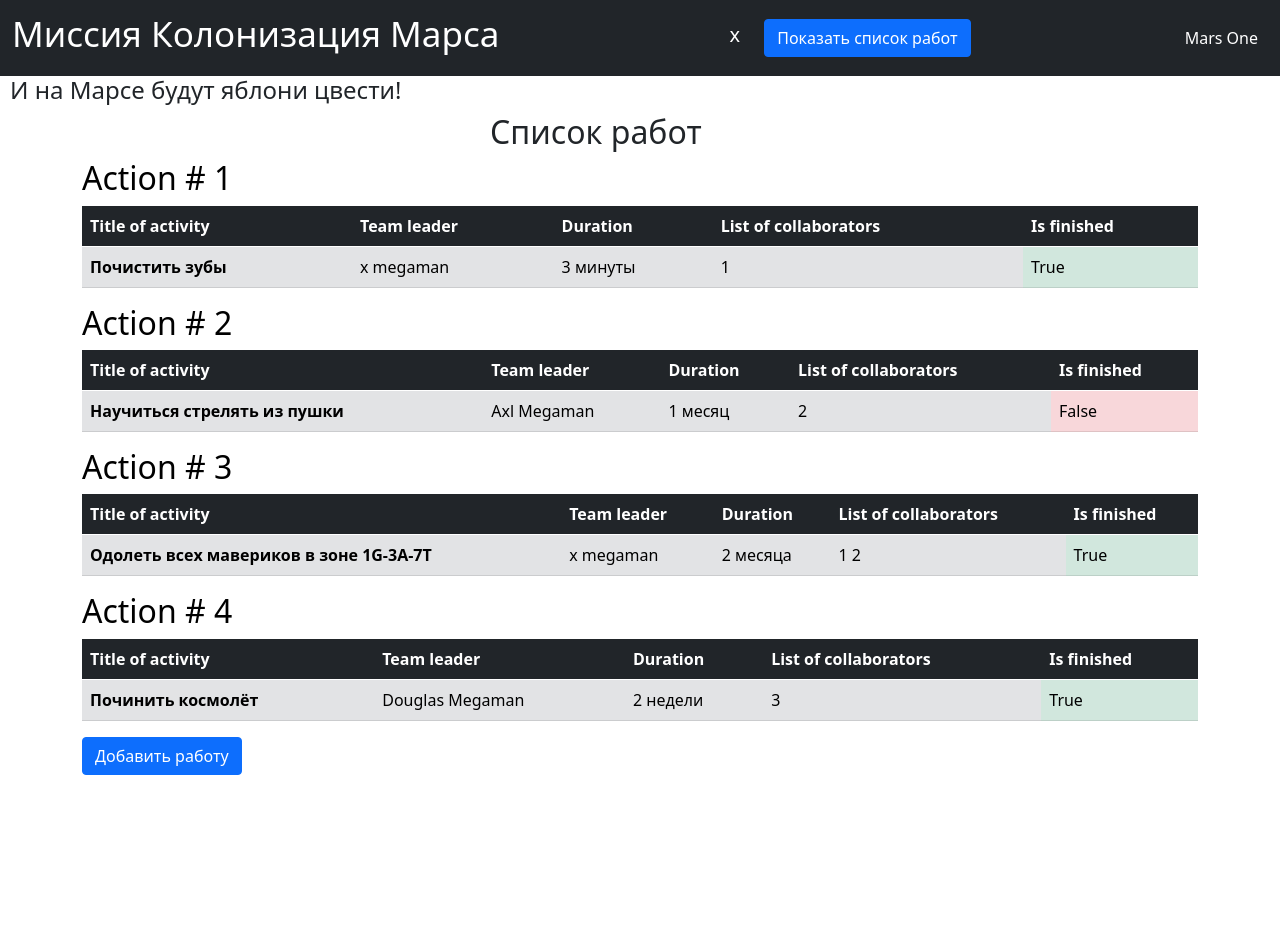
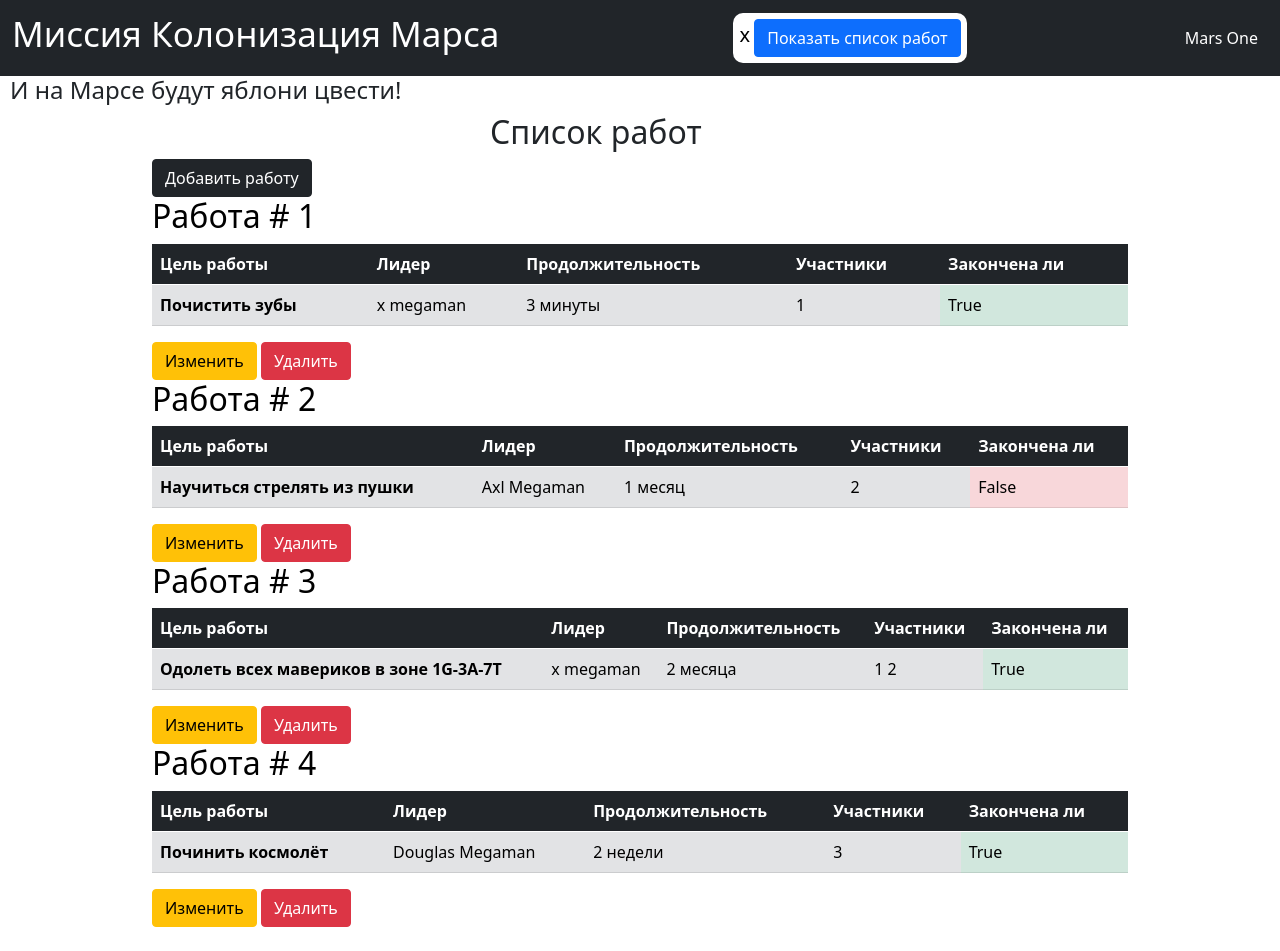
Before and after one commit to PereverzevIvan/WEB_Yandex_Liceum, a Flask app: page /get_jobs in a window 1280 px wide. Before the commit the page ends 775 px from the top, so only its background shows below. Run offline with Flask 2, Linux system fonts and the light colour scheme; a user stored in the database is signed in; data comes from the database, SQL or seed files in the repository; both versions use the stored data as it was after the commit.

Commit message:
Готовое приложение

```diff
--- a/sqlalchemy_1/main.py
+++ b/sqlalchemy_1/main.py
@@ -1,4 +1,4 @@
-from flask import Flask, render_template, url_for
+from flask import Flask, render_template, url_for, request, abort
 from werkzeug.utils import redirect
 from data import db_session
 from data.users import User
@@ -23,7 +23,7 @@ def load_user(user_id):
 
 @app.route('/')
 def index():
-    return render_template('base.html')
+    return render_template('base.html', title='Главная')
 
 
 @app.route('/logout')
@@ -55,7 +55,7 @@ def get_jobs():
     db_sess = db_session.create_session()
     jobs = db_sess.query(Jobs).all()
     users = [f'{i.name} {i.surname}' for i in db_sess.query(User).all()]
-    return render_template('Список работ.html', jobs=jobs, users=users)
+    return render_template('Список работ.html', jobs=jobs, users=users, title='Список работ')
 
 
 @app.route('/add_job', methods=['GET', 'POST'])
@@ -71,8 +71,59 @@ def add_job():
         job.is_finished = form.is_finished.data
         db_sess.add(job)
         db_sess.commit()
-        return redirect("/")
+        return redirect("/get_jobs")
     return render_template('add_job_form.html', title='Добавление работы', form=form)
+
+
+@app.route('/edit_job/<int:id>', methods=['GET', 'POST'])
+@login_required
+def edit_news(id):
+    form = AddJobForm()
+    if request.method == "GET":
+        db_sess = db_session.create_session()
+        jobs = db_sess.query(Jobs).filter(
+            (Jobs.id == id), (Jobs.user == current_user) | (current_user.id == 1)).first()
+        if jobs:
+            form.job.data = jobs.job
+            form.work_size.data = jobs.work_size
+            form.collaborators.data = jobs.collaborators
+            form.team_leader.data = jobs.team_leader
+            form.is_finished.data = jobs.is_finished
+        else:
+            abort(404)
+    if form.validate_on_submit():
+        db_sess = db_session.create_session()
+        job = db_sess.query(Jobs).filter(
+            (Jobs.id == id), (Jobs.user == current_user) | (current_user.id == 1)).first()
+        if job:
+            job.job = form.job.data
+            job.work_size = form.work_size.data
+            job.collaborators = form.collaborators.data
+            job.team_leader = form.team_leader.data
+            job.is_finished = form.is_finished.data
+            db_sess.commit()
+            return redirect('/get_jobs')
+        else:
+            abort(404)
+    return render_template('add_job_form.html', title='Редактирование новости', form=form)
+
+
+@app.route('/jobs_delete/<int:id>', methods=['GET', 'POST'])
+@login_required
+def jobs_delete(id):
+    db_sess = db_session.create_session()
+    job = db_sess.query(Jobs).filter(
+        (Jobs.id == id), (Jobs.user == current_user) | (current_user.id == 1)).first()
+    if job:
+        db_sess.delete(job)
+        number = 1
+        for job in db_sess.query(Jobs).all():
+            job.id = number
+            number += 1
+        db_sess.commit()
+    else:
+        abort(404)
+    return redirect('/get_jobs')
 
 
 @app.route('/register', methods=['GET', 'POST'])
@@ -89,6 +140,9 @@ def register():
         user.email = form.email.data
         user.address = form.address.data
         user.set_password(form.password.data)
+        if db_sess.query(User).filter(User.email == form.email.data).all():
+            mes = 'Данный адрес электронной почты уже занят'
+            return render_template('register_form.html', title='Регистрация', form=form, message=mes)
         db_sess.add(user)
         db_sess.commit()
         return redirect("/login")
--- a/sqlalchemy_1/templates/base.html
+++ b/sqlalchemy_1/templates/base.html
@@ -2,7 +2,7 @@
 <html lang="en">
 <head>
     <meta charset="UTF-8">
-    <title>Главная</title>
+    <title>{{ title }}</title>
     <link href="https://cdn.jsdelivr.net/npm/bootstrap@5.0.0-beta2/dist/css/bootstrap.min.css" rel="stylesheet"
           integrity="sha384-BmbxuPwQa2lc/FVzBcNJ7UAyJxM6wuqIj61tLrc4wSX0szH/Ev+nYRRuWlolflfl" crossorigin="anonymous">
 </head>
@@ -11,15 +11,13 @@
     <div class="container-fluid">
         <a href="http://127.0.0.1:5000/" style="text-decoration: none"><h1 class="navbar-brand" style="font-size: 35px">
             Миссия Колонизация Марса</h1></a>
-        <div>
+        <div style="background-color: white; border-radius: 10px; max-width: 900px; height: 50px; padding: 6px">
             {% if current_user.is_authenticated %}
-            <a class="navbar-brand" href="/logout" style="margin-right: 20px">{{ current_user.name }}</a>
-            <span>
-                    <button type="button" class="btn btn-primary">
-                        <a href="http://127.0.0.1:5000/get_jobs" style="color: white; text-decoration: none;">
-                        Показать список работ</a>
-                    </button>
-                </span>
+            <a href="/logout" style="color: black; text-decoration: none; font-size: 20px">{{ current_user.name }}</a>
+            <button type="button" class="btn btn-primary" style="">
+                <a href="http://127.0.0.1:5000/get_jobs" style="color: white; text-decoration: none;">
+                    Показать список работ</a>
+            </button>
             {% else %}
             <button type="button" class="btn btn-primary"><a href="http://127.0.0.1:5000/register"
                                                              style="color: white; text-decoration: none">Регистрация</a>
@@ -30,7 +28,7 @@
             {% endif %}
         </div>
         <div class="navbar-text" style="color: white; padding-right: 10px">
-            Mars One
+            <a href="http://127.0.0.1:5000" style="text-decoration: none;">Mars One</a>
         </div>
     </div>
 </nav>
--- a/sqlalchemy_1/templates/Список работ.html
+++ b/sqlalchemy_1/templates/Список работ.html
@@ -1,18 +1,22 @@
 {% extends "base.html" %}
 
 {% block content %}
-<div class="container">
+<div class="container" style="width: 1000px">
     <h2 style="width: 300px; margin-left: auto; margin-right: auto">Список работ</h2>
+    <button type="button" class="btn btn-dark"><a href="http://127.0.0.1:5000/add_job"
+                                                  style="color: white; text-decoration: none">Добавить работу</a>
+    </button>
+    <br>
     {% for job in jobs %}
     <table class="table">
-        <h2 style="color: black">Action # {{job.id}}</h2>
+        <h2 style="color: black">Работа # {{job.id}}</h2>
         <thead>
         <tr class="table-dark">
-            <th scope="col">Title of activity</th>
-            <th scope="col">Team leader</th>
-            <th scope="col">Duration</th>
-            <th scope="col">List of collaborators</th>
-            <th scope="col">Is finished</th>
+            <th scope="col">Цель работы</th>
+            <th scope="col">Лидер</th>
+            <th scope="col">Продолжительность</th>
+            <th scope="col">Участники</th>
+            <th scope="col">Закончена ли</th>
         </tr>
         </thead>
         <tbody>
@@ -28,9 +32,18 @@
             {% endif %}
         </tr>
         </tbody>
-        {% endfor %}
     </table>
-    <button type="button" class="btn btn-primary"><a href="http://127.0.0.1:5000/add_job"
-                                                     style="color: white; text-decoration: none">Добавить работу</a></button>
+    {% if (current_user.is_authenticated and current_user == job.user) or current_user.id == 1 %}
+    <div>
+        <a href="/edit_job/{{ job.id }}" class="btn btn-warning">
+            Изменить
+        </a>
+        <a href="/jobs_delete/{{ job.id }}" class="btn btn-danger">
+            Удалить
+        </a>
+    </div>
+    {% endif %}
+    {% endfor %}
 </div>
+<br>
 {% endblock %}
```
Also changed, not shown: sqlalchemy_1/data/register.py (+10 -10 lines), sqlalchemy_1/templates/register_form.html (+5 -3 lines), sqlalchemy_1/Логины и пароли пользователей.txt (added, +11 -0 lines), sqlalchemy_1/db/mars_one.db.
